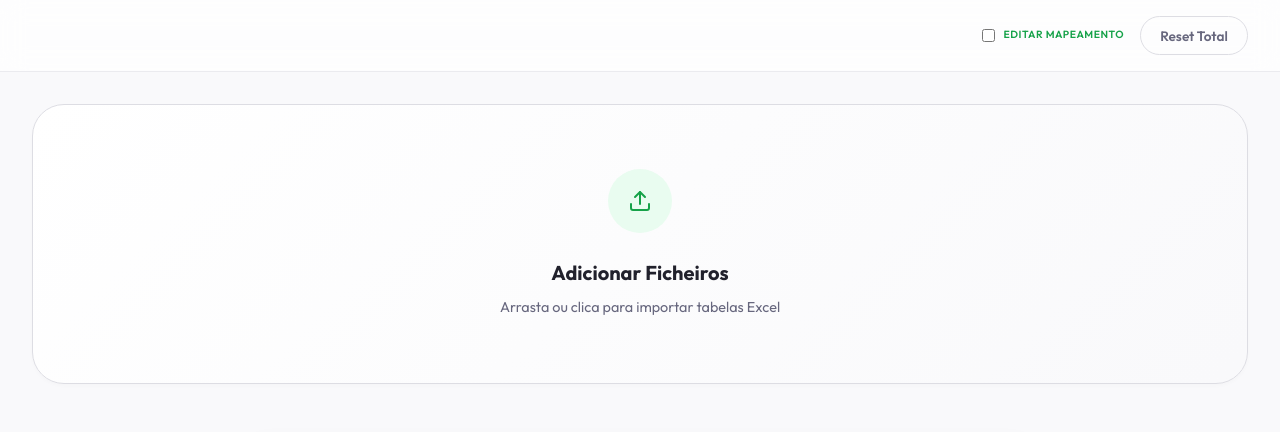
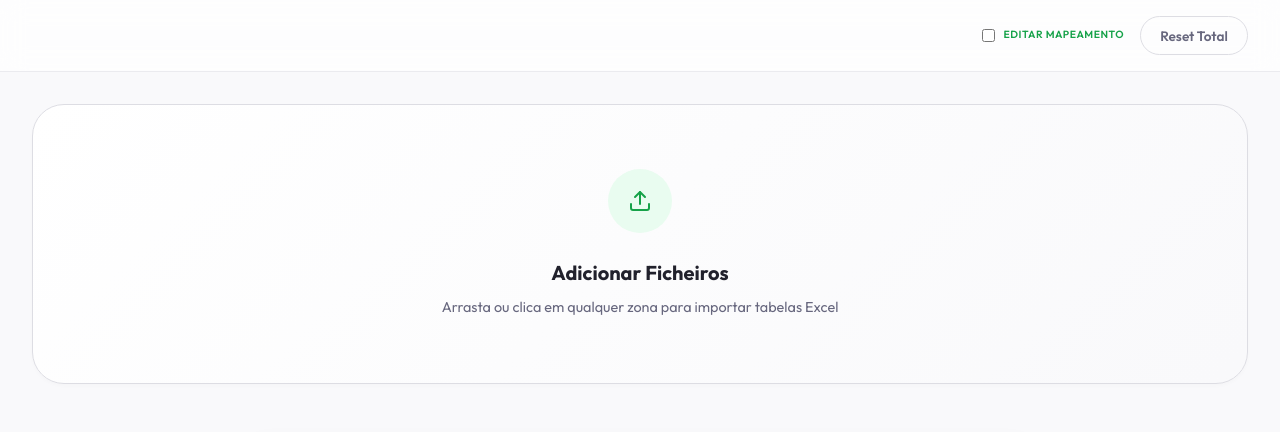
Before and after one commit to ventgui28/comparar, a React (Vite) app in the folder toner-app/: page / in a window 1280 px wide. Shown: the top 432 px of the page. Built offline with nearby package versions, Linux system fonts and the light colour scheme.

Commit message:
ux(upload): tornar toda a área hero clicável para importar ficheiros
- Expande a zona de clique para todo o card de boas-vindas.
- Adiciona efeitos de hover (elevação, sombra e cor) ao card completo.
- Simplifica a estrutura HTML removendo divisões desnecessárias.

```diff
--- a/toner-app/src/App.jsx
+++ b/toner-app/src/App.jsx
@@ -250,20 +250,16 @@ const App = () => {
 
       <main className="container">
         <section className="hero-section">
-          <div className="hero-card animate-in">
-            <div className="upload-zone">
           <input type="file" id="main-upload" hidden onChange={handleFileDrop} accept=".xlsx, .xls" />
-              <label htmlFor="main-upload" className="upload-trigger">
+          <label htmlFor="main-upload" className="hero-card upload-trigger animate-in">
             <div className="icon-circle">
               <Upload size={24} />
             </div>
             <div className="upload-text">
               <h3>Adicionar Ficheiros</h3>
-                  <p>Arrasta ou clica para importar tabelas Excel</p>
+              <p>Arrasta ou clica em qualquer zona para importar tabelas Excel</p>
             </div>
           </label>
-            </div>
-          </div>
         </section>
 
         {activeFiles && activeFiles.length > 0 && (
--- a/toner-app/src/index.css
+++ b/toner-app/src/index.css
@@ -158,20 +158,24 @@ body {
   padding: 4rem 2rem;
   text-align: center;
   box-shadow: var(--shadow-sm);
+  display: flex;
+  flex-direction: column;
+  align-items: center;
+  justify-content: center;
+  cursor: pointer;
+  transition: all 0.3s cubic-bezier(0.4, 0, 0.2, 1);
+  width: 100%;
 }
 
-.upload-zone {
-  display: flex;
-  justify-content: center;
+.hero-card:hover {
+  border-color: var(--primary);
+  box-shadow: var(--shadow-lg);
+  transform: translateY(-4px);
+  background: white;
 }
 
 .upload-trigger {
-  cursor: pointer;
-  display: flex;
-  flex-direction: column;
-  align-items: center;
   gap: 1.5rem;
-  transition: all 0.3s;
 }
 
 .icon-circle {
```
Lines whose indentation alone changed are shown as unchanged.
